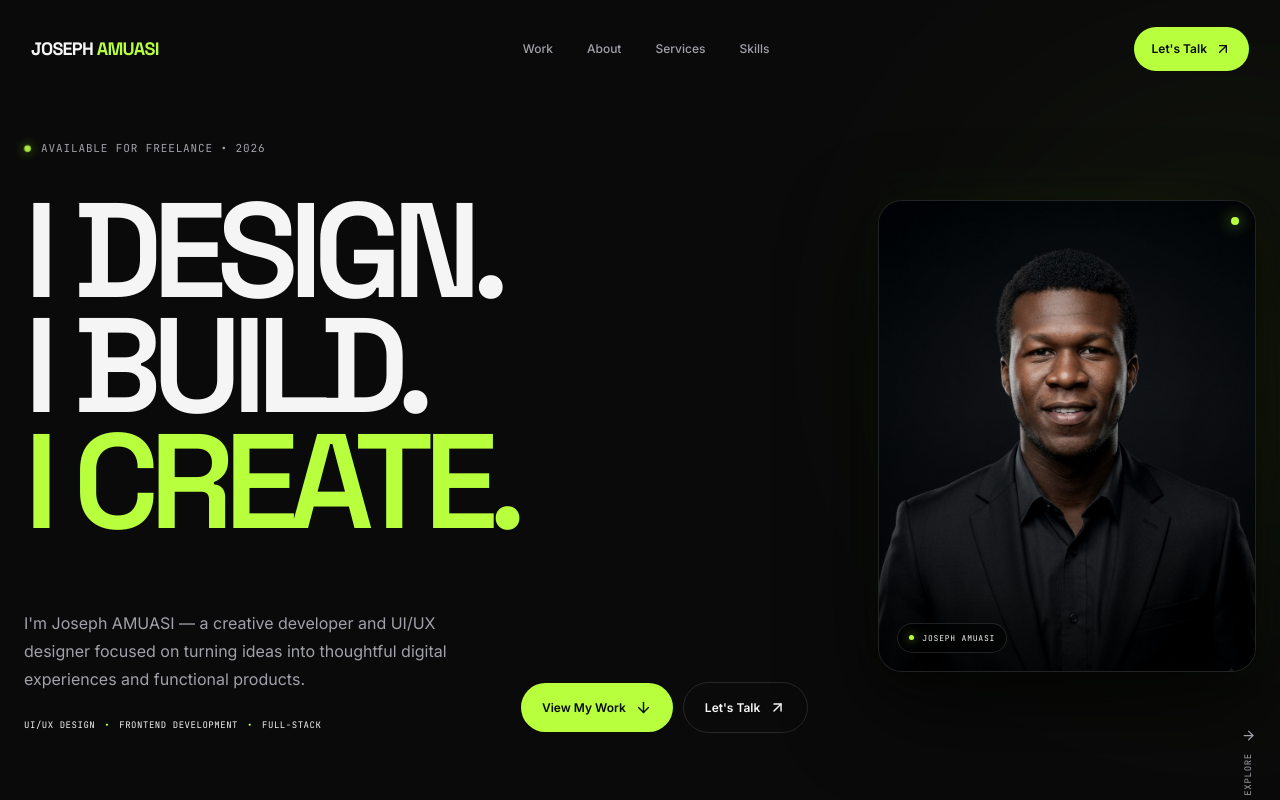
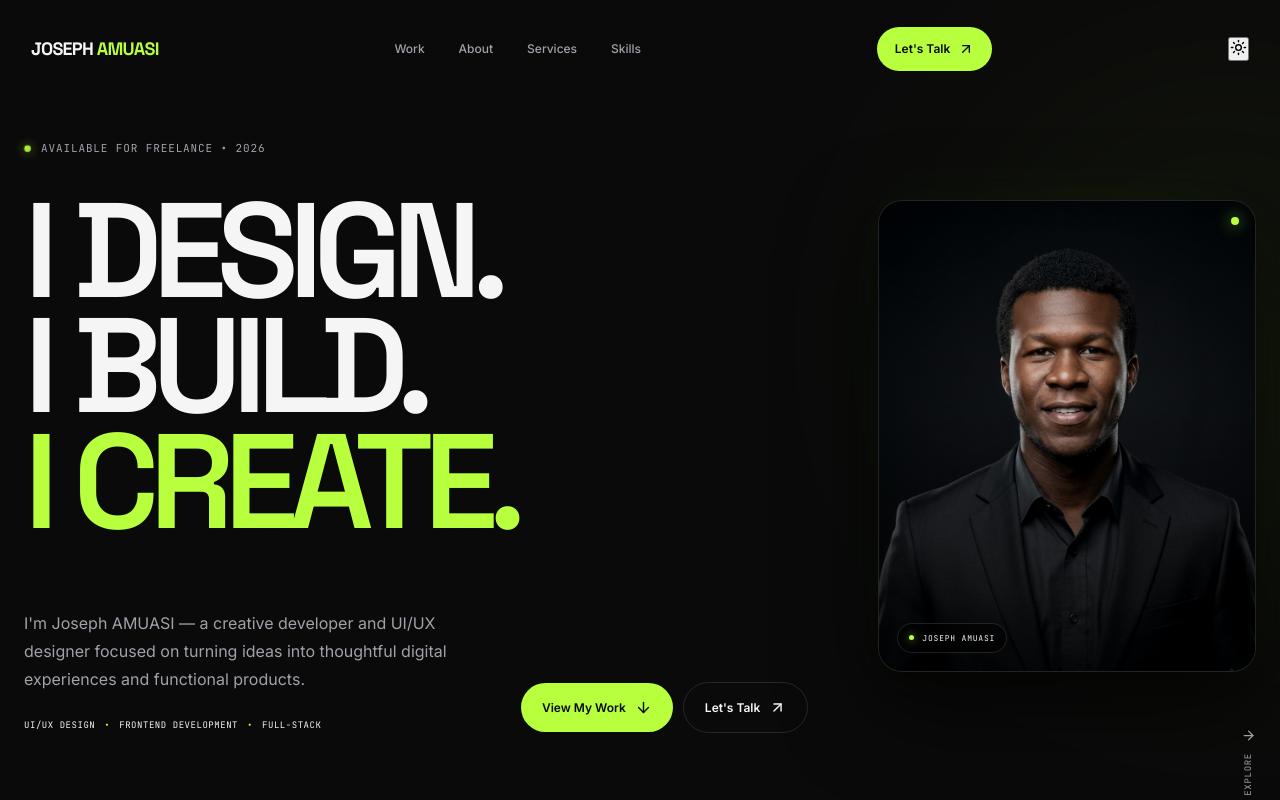
Before and after one commit to josephamuasi001/MY-PORTFOLIO, a React (Vite) app in the folder frontend/: page / in a window 1280 px wide. Shown: the top 800 px of the page. Built offline with nearby package versions, Linux system fonts and the light colour scheme; no server answers.

Commit message:
feat: add theme toggle functionality to Navbar component

```diff
--- a/frontend/src/components/Navbar.jsx
+++ b/frontend/src/components/Navbar.jsx
@@ -1,9 +1,25 @@
-import { ArrowUpRight, Menu, X } from "lucide-react";
+import {
+  ArrowUpRight,
+  Menu,
+  X,
+  Sun,
+  Moon
+} from "lucide-react";
+
 import { useState } from "react";
+
 import "./Navbar.css";
 
-function Navbar() {
+function Navbar({ theme, setTheme }) {
   const [menuOpen, setMenuOpen] = useState(false);
+
+  const toggleTheme = () => {
+  setTheme(
+    theme === "dark"
+      ? "light"
+      : "dark"
+  );
+};
 
   const closeMenu = () => {
     setMenuOpen(false);
@@ -55,6 +71,24 @@ function Navbar() {
 
           <ArrowUpRight size={16} />
         </a>
+
+
+        {/* Theme Toggle */}
+        <button
+          className="theme-toggle"
+          onClick={toggleTheme}
+          aria-label={
+            theme === "dark"
+              ? "Switch to light mode"
+              : "Switch to dark mode"
+          }
+        >
+          {theme === "dark" ? (
+            <Sun size={17} />
+          ) : (
+            <Moon size={17} />
+          )}
+        </button>
 
 
         {/* Mobile Menu Button */}
```
